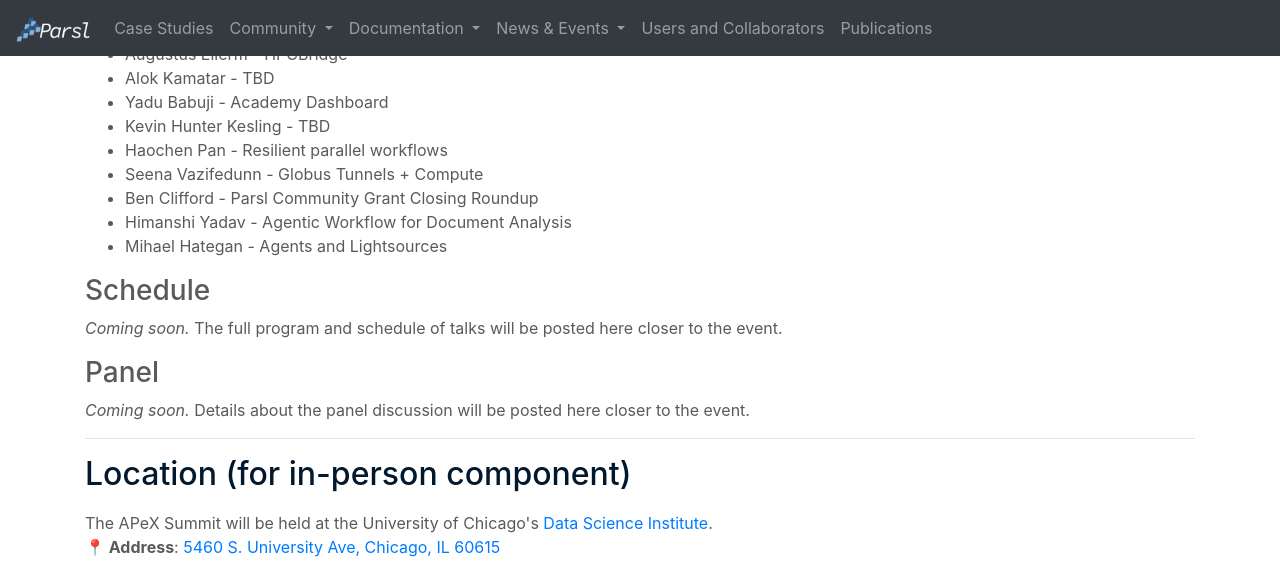
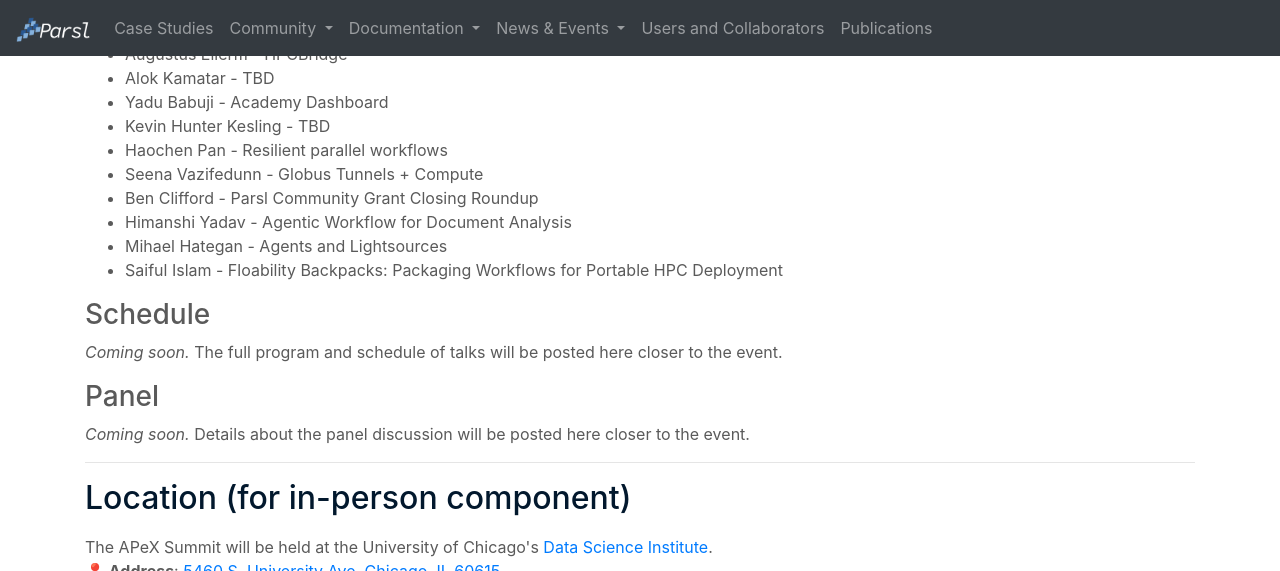
Before and after one commit to Parsl/parsl.github.io, a Jekyll site: the page built from parslfest/apex2026.html, in a window 1280 px wide and 900 px high, scrolled down 1146 px, cut to the strip 0-571 px from the top of the window. Built offline with Jekyll 4.4.1, drawn with Linux system fonts in a browser that asks for light colours.

Commit message:
Update apex2026.html

```diff
--- a/parslfest/apex2026.html
+++ b/parslfest/apex2026.html
@@ -88,6 +88,7 @@
 		<li>Ben Clifford - Parsl Community Grant Closing Roundup</li>
 		<li>Himanshi Yadav - Agentic Workflow for Document Analysis</li>
 		<li>Mihael Hategan - Agents and Lightsources</li>
+		<li>Saiful Islam - Floability Backpacks: Packaging Workflows for Portable HPC Deployment</li>
 	</ul>
 
 	<h3>Schedule</h3>
```
